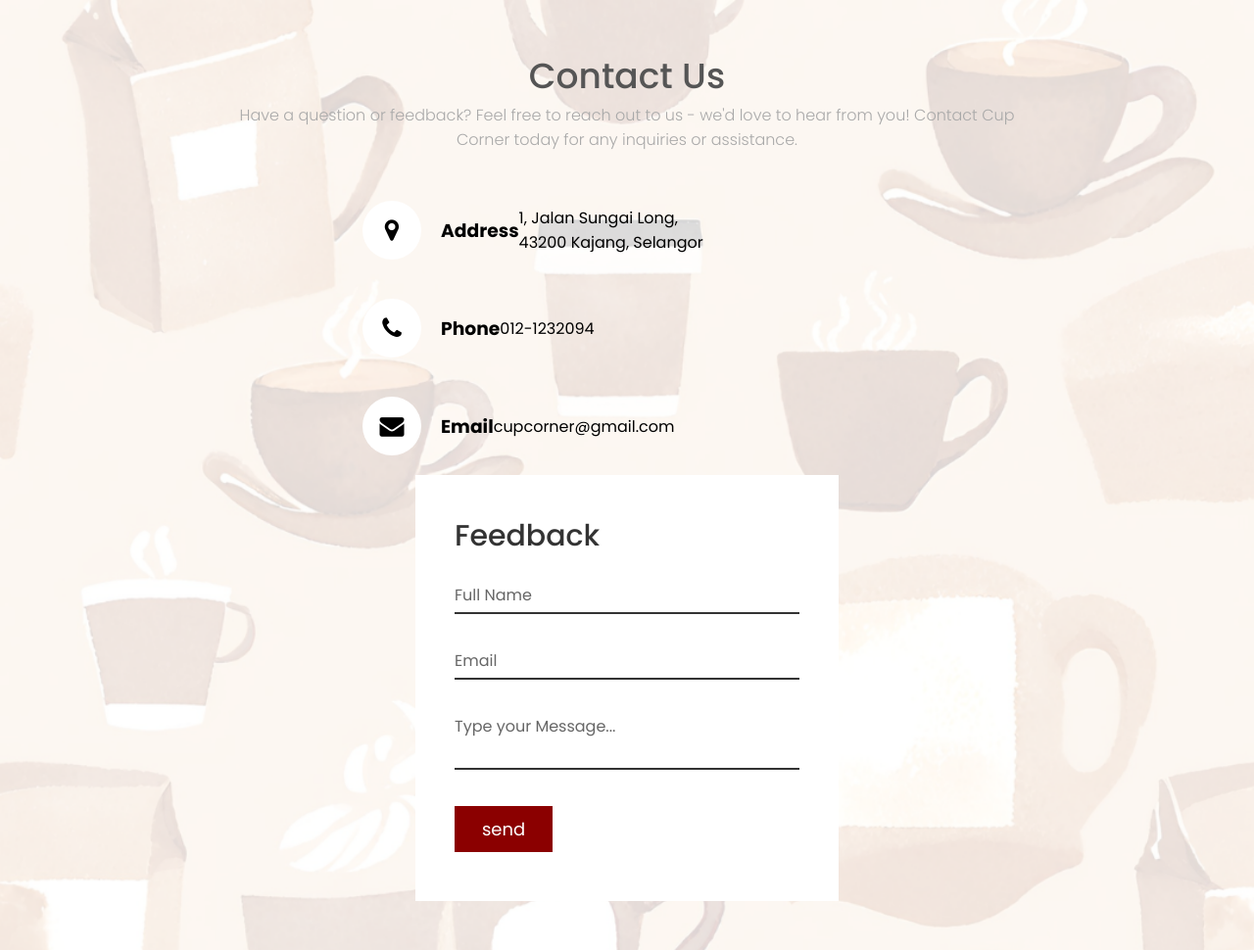
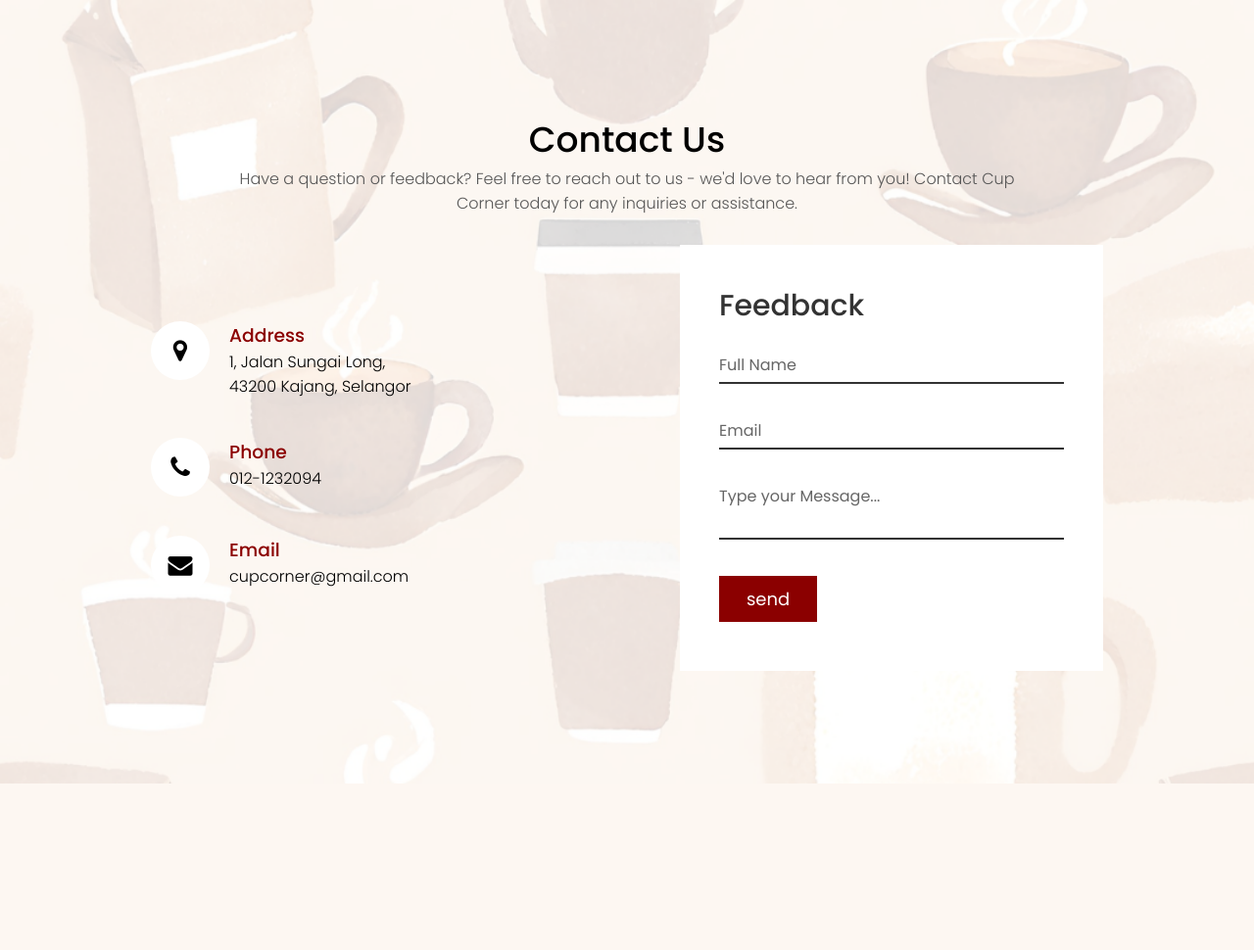
Before and after one commit to JienWeng/CoffeeShopWeb, a PHP site: page /contact.php in a window 1280 px wide. Shown: the whole page at 98% size. After the commit the page ends 800 px from the top, so only its background shows below. Run offline with PHP 8.4, Linux system fonts and the light colour scheme.

Commit message:
"debug" contact

```diff
--- a/contact.css
+++ b/contact.css
@@ -1,7 +1,7 @@
 *{
     margin: 0;
     padding: 0;
-    font-family: 'poppins', sans-serif;
+    font-family: 'Poppins', sans-serif;
     box-sizing: border-box;
 }
 
@@ -25,12 +25,12 @@
 .contact .content h2{
     font-size: 36px;
     font-weight: 500;
-    color:#555;
+    color: black;
 }
 
 .contact .content p{
     font-weight: 300;
-    color: darkgrey;
+    color: #555;
 }
 
 .container{
@@ -51,7 +51,6 @@
     position: relative;
     padding: 20px 0;
     display: flex;
-    align-items: center;
 }
 .container .contactInfo .box .icon{
     min-width: 60px;
@@ -62,23 +61,20 @@
     align-items: center;
     border-radius: 50%;
     font-size: 25px;
-    margin-right: 20px;
 }
 
 .container .contactInfo .box .text{
     display: flex;
-    color: #fff;
+    margin-left: 20px;
+    font-size: 16px;
+    color: black;
     flex-direction: column;
     font-weight: 300;
 }
 
 .container .contactInfo .box .text h3{
-    margin: 5px 0;
+    font-weight: 500;
     color: darkred;
-}
-
-.container .contactInfo .box .text p {
-    margin-bottom: 20px;
 }
 
 .contactform{
@@ -99,7 +95,7 @@
     margin-top: 10px;
 }
 
-.contactform .inputBox input, textarea{
+.contactform .inputBox input, .contactform .inputBox textarea{
     width: 100%;
     padding: 5px 0;
     font-size: 16px;
@@ -149,7 +145,7 @@
     .container .contactInfo{
         margin-bottom: 40px;
     }
-    .container .contactInfo{
+    .container .contactInfo, .contactform{
         width: 100%;
     }
 }
--- a/contact.php
+++ b/contact.php
@@ -1,16 +1,13 @@
 <!DOCTYPE html>
 <html lang="en">
 <head>
-    <meta charset="UTF-8">
-    <meta http-equiv="X-UA-Compatible" content="IE=edge">
     <meta name="viewport" content="width=device-width, initial-scale=1.0">
     <title>Contact Us</title>
-    <link rel="stylesheet" href="contact.css">
+    <link rel="stylesheet" type="text/css" href="contact.css">
     <link rel="stylesheet" href="https://stackpath.bootstrapcdn.com/font-awesome/4.7.0/css/font-awesome.min.css">
     <link href="https://fonts.googleapis.com/css2?family=Poppins:wght@300;400;500;600;700&display=swap" rel="stylesheet">
 </head>
 <body>
-
     <section class="contact">
         <div class="content">
             <h2>Contact Us</h2>
@@ -20,16 +17,21 @@
             <div class="contactInfo">
                 <div class="box">
                     <div class="icon"><i class="fa fa-map-marker"></i></div>
+                    <div class="text">
                         <h3>Address</h3>
                         <p>1, Jalan Sungai Long,<br>43200 Kajang, Selangor</p>
                     </div>
+                </div>
                 <div class="box">
                     <div class="icon"><i class="fa fa-phone"></i></div>
+                    <div class="text">
                         <h3>Phone</h3>
                         <p>012-1232094</p>
                     </div>
+                </div>
                 <div class="box">
                     <div class="icon"><i class="fa fa-envelope"></i></div>
+                    <div class="text">
                         <h3>Email</h3> <p>cupcorner@gmail.com</p>
                     </div>
                 </div>
@@ -55,6 +57,5 @@
                 </form>
             </div>
         </section>
-
 </body>
 </html>
```
Lines whose indentation alone changed are shown as unchanged.
